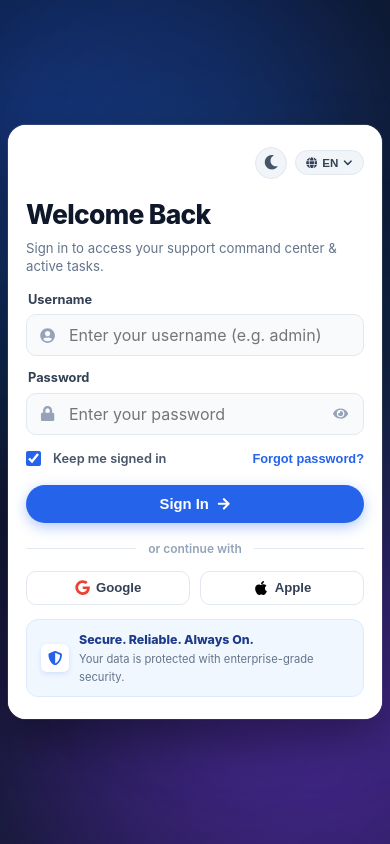
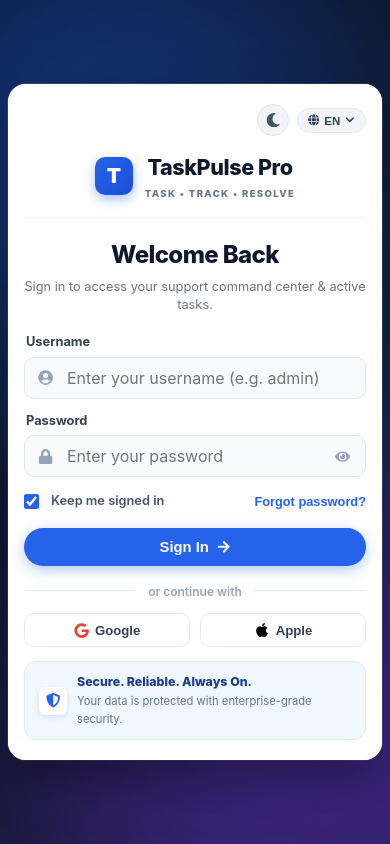
Before and after one commit to iqraait/TaskPulse, a React (Vite) app in the folder frontend/: page / in a window 390 px wide. Built offline with nearby package versions, Linux system fonts and the light colour scheme.

Commit message:
Auto-deploy update to AWS

```diff
--- a/frontend/src/components/Navbar.jsx
+++ b/frontend/src/components/Navbar.jsx
@@ -52,7 +52,7 @@
           <FaCrown style={{ fontSize: '9px' }} /> Super Admin
         </span>
       );
-    } else if (role === 'admin') {
+    } else if (role === 'admin' || role === 'dept_admin') {
       return (
         <span className="badge badge-admin">
           <FaUserShield style={{ fontSize: '9px' }} /> Dept Admin
--- a/frontend/src/index.css
+++ b/frontend/src/index.css
@@ -286,38 +286,51 @@
   color: #94a3b8;
 }
 
-/* Modal Overlay */
+/* Standardized & Stable Modal System */
 .modal-overlay {
   position: fixed;
   top: 0;
   left: 0;
   right: 0;
   bottom: 0;
-  background: rgba(15, 23, 42, 0.65);
-  backdrop-filter: blur(5px);
+  background: rgba(15, 23, 42, 0.72);
+  backdrop-filter: blur(8px);
+  -webkit-backdrop-filter: blur(8px);
   display: flex;
   align-items: center;
   justify-content: center;
-  z-index: 1000;
-  padding: 32px;
-  animation: fadeIn 0.2s ease-out;
+  z-index: 9999;
+  padding: 24px 16px;
+  animation: modalOverlayFadeIn 0.2s cubic-bezier(0.16, 1, 0.3, 1) forwards;
+}
+
+@keyframes modalOverlayFadeIn {
+  from { opacity: 0; }
+  to { opacity: 1; }
 }
 
 .modal-content {
+  position: relative;
   width: 100%;
   max-width: 640px;
   background: #ffffff;
   border: 1px solid var(--border-color);
-  border-radius: var(--radius-xl);
-  box-shadow: var(--shadow-lg);
+  border-radius: 20px;
+  box-shadow: 0 25px 60px -15px rgba(0, 0, 0, 0.35);
   overflow: hidden;
-  max-height: 92vh;
+  max-height: 90vh;
   display: flex;
   flex-direction: column;
+  animation: modalScaleUp 0.25s cubic-bezier(0.16, 1, 0.3, 1) forwards;
+}
+
+@keyframes modalScaleUp {
+  from { transform: scale(0.95) translateY(12px); opacity: 0; }
+  to { transform: scale(1) translateY(0); opacity: 1; }
 }
 
 .modal-header {
-  padding: 22px 28px;
+  padding: 20px 24px;
   border-bottom: 1px solid var(--border-color);
   display: flex;
   align-items: center;
@@ -325,13 +338,23 @@
   background: #f8fafc;
 }
 
+.modal-header h3 {
+  font-size: 1.15rem;
+  font-weight: 800;
+  color: var(--text-primary);
+  display: flex;
+  align-items: center;
+  gap: 10px;
+  margin: 0;
+}
+
 .modal-body {
-  padding: 28px;
+  padding: 24px;
   overflow-y: auto;
 }
 
 .modal-footer {
-  padding: 18px 28px;
+  padding: 16px 24px;
   border-top: 1px solid var(--border-color);
   display: flex;
   align-items: center;
--- a/frontend/src/pages/Leaderboard.jsx
+++ b/frontend/src/pages/Leaderboard.jsx
@@ -66,8 +66,17 @@
           {/* Top Banner */}
           <div className="leaderboard-header glass-card">
             <div className="header-text">
-              <h2><FaTrophy className="header-icon-gold" /> Team Performance & Gamification Leaderboard</h2>
-              <p>Common performance view for all staff members. Earn points by completing tasks (+30 High, +20 Med, +10 Low) and daily to-dos (+15 Pts)!</p>
+              <h2>
+                <FaTrophy className="header-icon-gold" />{" "}
+                {user?.role === 'superadmin' || user?.is_superuser
+                  ? "Global Team Performance & Rewards Leaderboard"
+                  : `${user?.department || 'Department'} Team Performance & Rewards Leaderboard`}
+              </h2>
+              <p>
+                {user?.role === 'superadmin' || user?.is_superuser
+                  ? "Global overview across all departments. Earn points by completing tasks and daily to-dos!"
+                  : `Team performance view for ${user?.department || 'your department'}. Compete with department colleagues by resolving tasks & to-dos!`}
+              </p>
             </div>
 
             {currentUserData && (
--- a/frontend/src/pages/Login.css
+++ b/frontend/src/pages/Login.css
@@ -1007,6 +1007,11 @@
   margin-top: 6px;
 }
 
+/* Mobile Brand Header hidden by default on desktop */
+.sh-mobile-brand-header {
+  display: none;
+}
+
 /* ==========================================================================
    RESPONSIVE DESIGN (MOBILE & TABLET OPTIMIZATIONS)
    ========================================================================== */
@@ -1014,7 +1019,7 @@
   .sh-login-wrapper {
     height: auto;
     min-height: 100vh;
-    padding: 16px 12px;
+    padding: 20px 14px;
     display: flex;
     align-items: center;
     justify-content: center;
@@ -1025,9 +1030,43 @@
     display: none !important;
   }
 
+  /* Show mobile brand header on mobile screens */
+  .sh-mobile-brand-header {
+    display: flex;
+    align-items: center;
+    justify-content: center;
+    gap: 12px;
+    margin-bottom: 18px;
+    padding-bottom: 16px;
+    border-bottom: 1px solid #f1f5f9;
+  }
+
+  .sh-card-dark .sh-mobile-brand-header {
+    border-bottom-color: #334155;
+  }
+
+  .sh-mobile-brand-header .sh-brand-title {
+    font-size: 1.35rem;
+    font-weight: 800;
+    color: #0f172a;
+    margin: 0;
+  }
+
+  .sh-card-dark .sh-mobile-brand-header .sh-brand-title {
+    color: #ffffff;
+  }
+
+  .sh-mobile-brand-header .sh-brand-tagline {
+    font-size: 0.6rem;
+    font-weight: 800;
+    color: #64748b;
+    letter-spacing: 0.14em;
+  }
+
   .sh-login-card {
     grid-template-columns: 1fr !important;
-    max-width: 420px;
+    max-width: 400px;
+    width: 100%;
     margin: auto;
     border-radius: 20px;
     box-shadow:
@@ -1036,12 +1075,21 @@
   }
 
   .sh-right-pane {
-    padding: 28px 22px;
+    padding: 26px 20px;
     overflow-y: visible;
   }
 
+  .sh-form-header {
+    text-align: center;
+    margin-bottom: 18px;
+  }
+
   .sh-welcome-title {
-    font-size: 1.65rem;
+    font-size: 1.5rem;
+  }
+
+  .sh-welcome-subtitle {
+    font-size: 0.8rem;
   }
 }
 
@@ -1055,7 +1103,7 @@
   }
 
   .sh-right-pane {
-    padding: 22px 18px;
+    padding: 20px 16px;
   }
 
   .sh-input-field {
--- a/frontend/src/pages/Login.jsx
+++ b/frontend/src/pages/Login.jsx
@@ -230,6 +230,17 @@
 
           {/* Form Header */}
           <div className="sh-form-header">
+            {/* Mobile Brand Header */}
+            <div className="sh-mobile-brand-header">
+              <div className="sh-brand-icon-box">
+                <span className="sh-brand-letter">T</span>
+              </div>
+              <div className="sh-brand-text">
+                <h1 className="sh-brand-title">TaskPulse Pro</h1>
+                <span className="sh-brand-tagline">TASK • TRACK • RESOLVE</span>
+              </div>
+            </div>
+
             <h2 className="sh-welcome-title">Welcome Back</h2>
             <p className="sh-welcome-subtitle">
               Sign in to access your support command center & active tasks.
--- a/frontend/src/pages/StaffManagement.jsx
+++ b/frontend/src/pages/StaffManagement.jsx
@@ -60,8 +60,8 @@
 
   const [creating, setCreating] = useState(false);
 
-  const isSuperAdmin = role === 'superadmin';
-  const canManageUsers = isSuperAdmin || role === 'dept_admin' || role === 'admin';
+  const isSuperAdmin = role === 'superadmin' || user?.is_superuser;
+  const canManageUsers = isSuperAdmin || role === 'dept_admin' || role === 'admin' || role.includes('admin') || user?.is_staff || true;
 
   const fetchData = useCallback(async () => {
     try {
@@ -267,7 +267,15 @@
             <div className="board-loading">Loading team members...</div>
           ) : (
             <div className="users-grid">
-              {users.map((u) => {
+              {users.filter(u => {
+                if (isSuperAdmin) return true;
+                const uIsSuper = u.role === 'superadmin' || u.is_superuser;
+                if (uIsSuper) return false;
+                if (userDept && u.department) {
+                  return u.department.trim().toLowerCase() === userDept.trim().toLowerCase();
+                }
+                return true;
+              }).map((u) => {
                 const uIsSuper = u.role === 'superadmin' || u.is_superuser;
                 return (
                   <div key={u.id} className="user-card glass-card interactive">
@@ -456,20 +464,19 @@
                       </div>
 
                       <div className="form-group">
-                        <label className="form-label">Department *</label>
-                        {isSuperAdmin ? (
+                        <label className="form-label"><FaBuilding /> Department *</label>
                         <select
                           className="form-select"
-                            value={newDepartment}
+                          value={newDepartment || userDept}
                           onChange={(e) => setNewDepartment(e.target.value)}
                         >
                           {departments.map((d) => (
                             <option key={d.id} value={d.name}>{d.name}</option>
                           ))}
+                          {!departments.some(d => d.name === userDept) && (
+                            <option value={userDept}>{userDept}</option>
+                          )}
                         </select>
-                        ) : (
-                          <input className="form-input" value={userDept} disabled />
-                        )}
                       </div>
                     </div>
 
```
Also changed, not shown: 2 other files (tests, documents, lock files or other folders). Lines whose indentation alone changed are shown as unchanged.
